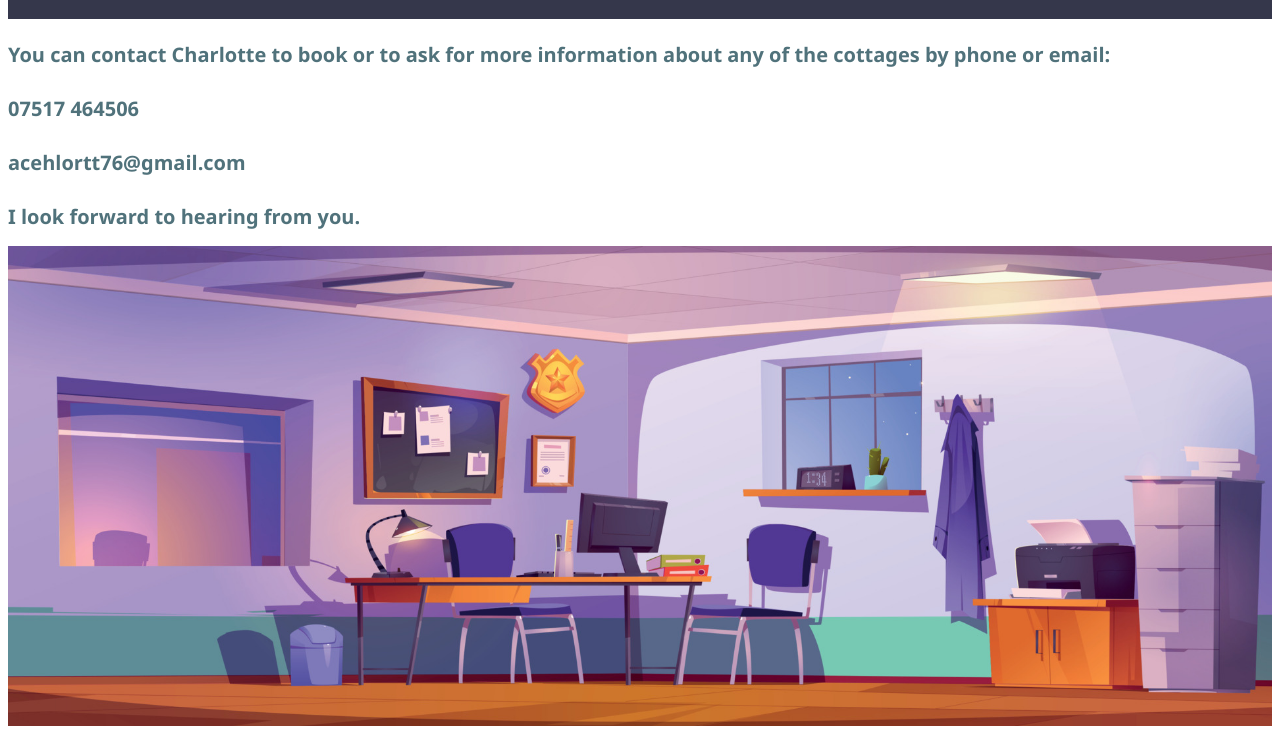
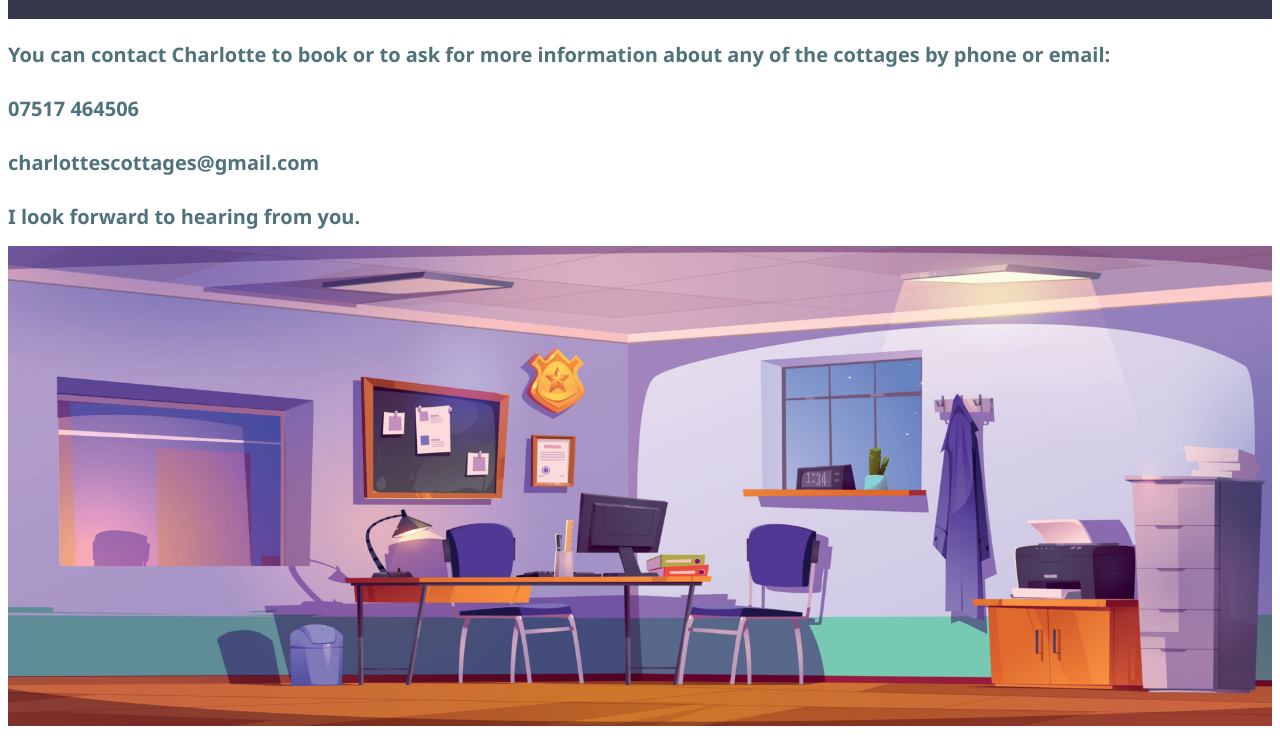
Before and after one commit to aceghlnoorttuy/Charlotte-sCottages, a plain HTML site: page Bampton/contact_details.html in a window 1280 px wide. Shown: the part 79-818 px from the top of the page. Drawn offline with Linux system fonts and the light colour scheme.

Commit message:
Update contact_details.html

```diff
--- a/Bampton/contact_details.html
+++ b/Bampton/contact_details.html
@@ -14,7 +14,7 @@
         07517 464506
         <br>
         <br>
-        acehlortt76@gmail.com
+        charlottescottages@gmail.com
         <br>
         <br>
         I look forward to hearing from you. </h2>
```
